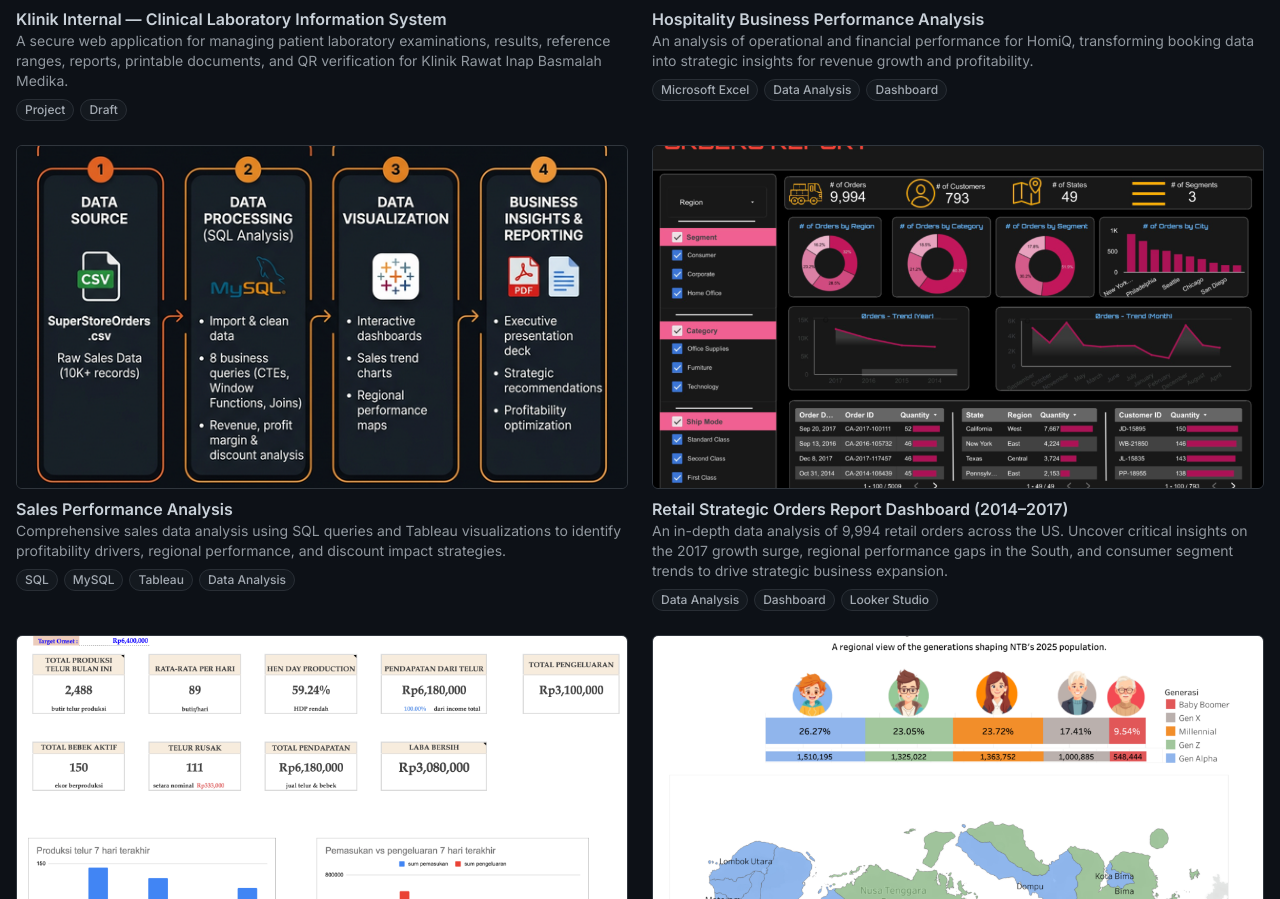
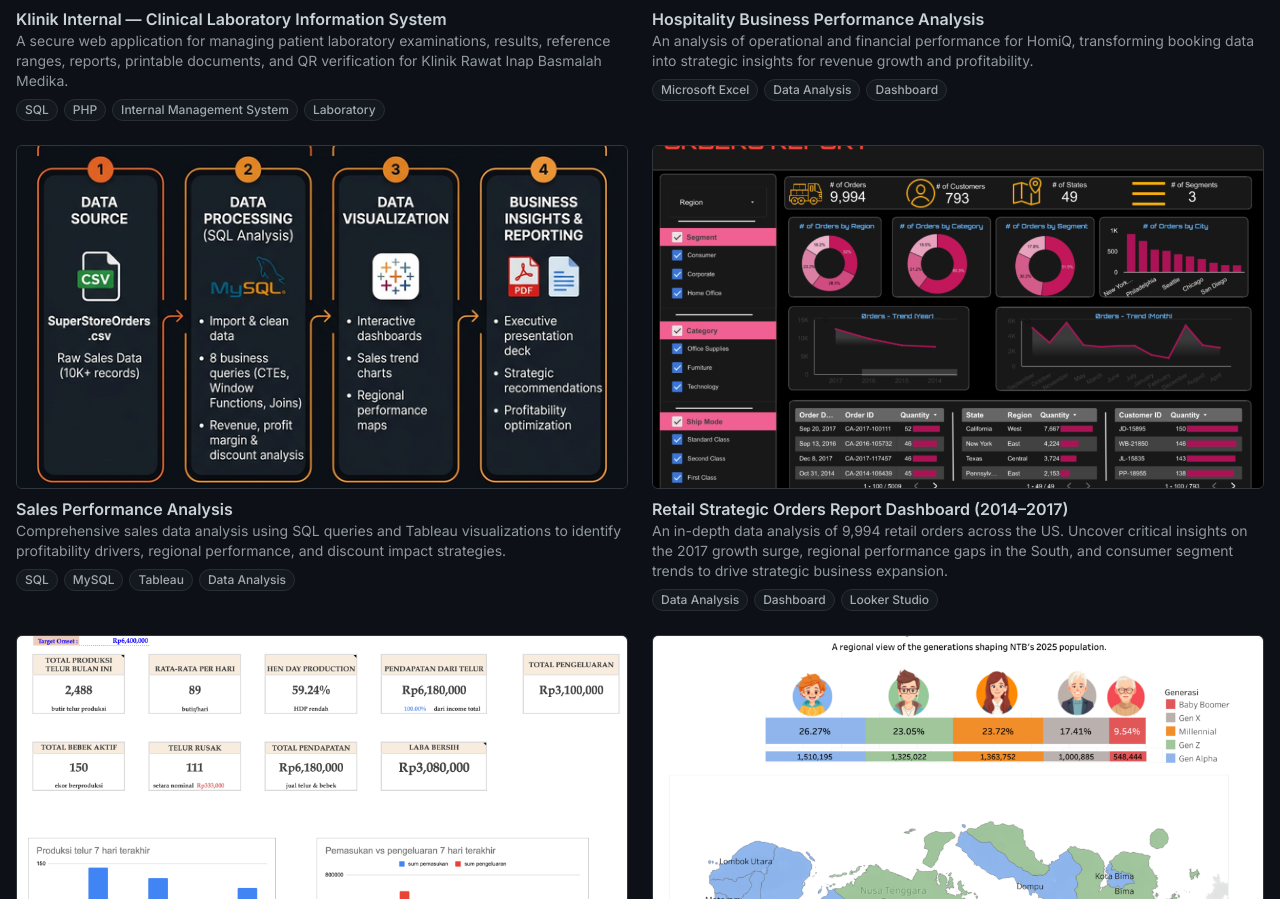
Before and after one commit to idwip11/personla-website, a Next.js app: page / in a window 1280 px wide. Shown: the part 2415-3314 px from the top of the page. Built offline with nearby package versions, Linux system fonts and the light colour scheme.

Commit message:
Update clinic project tags

```diff
--- a/data/portfolio.ts
+++ b/data/portfolio.ts
@@ -85,7 +85,7 @@ export const SHOWCASES: ShowcaseItem[] = [
     title: "Klinik Internal — Clinical Laboratory Information System",
     description: "A secure web application for managing patient laboratory examinations, results, reference ranges, reports, printable documents, and QR verification for Klinik Rawat Inap Basmalah Medika.",
     previewImage: "/images/showcases/klinik-internal-basmalah-medika.png",
-    tags: ["Project", "Draft"],
+    tags: ["SQL", "PHP", "Internal Management System", "Laboratory"],
     projectDescription: "This showcase page is reserved for a new project. The project description, key features, tools, technologies, preview image, and links will be added in a future update.",
     keyFeatures: [],
     techStack: []
```
